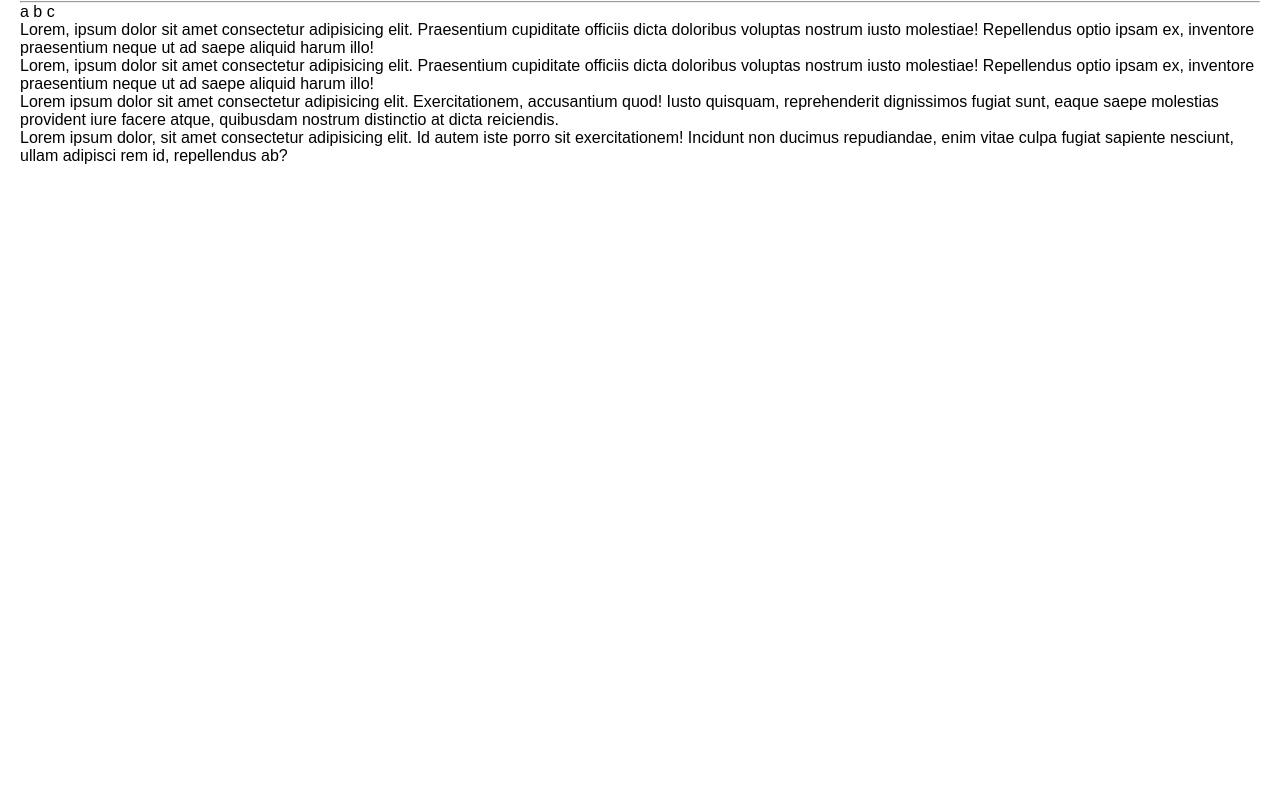
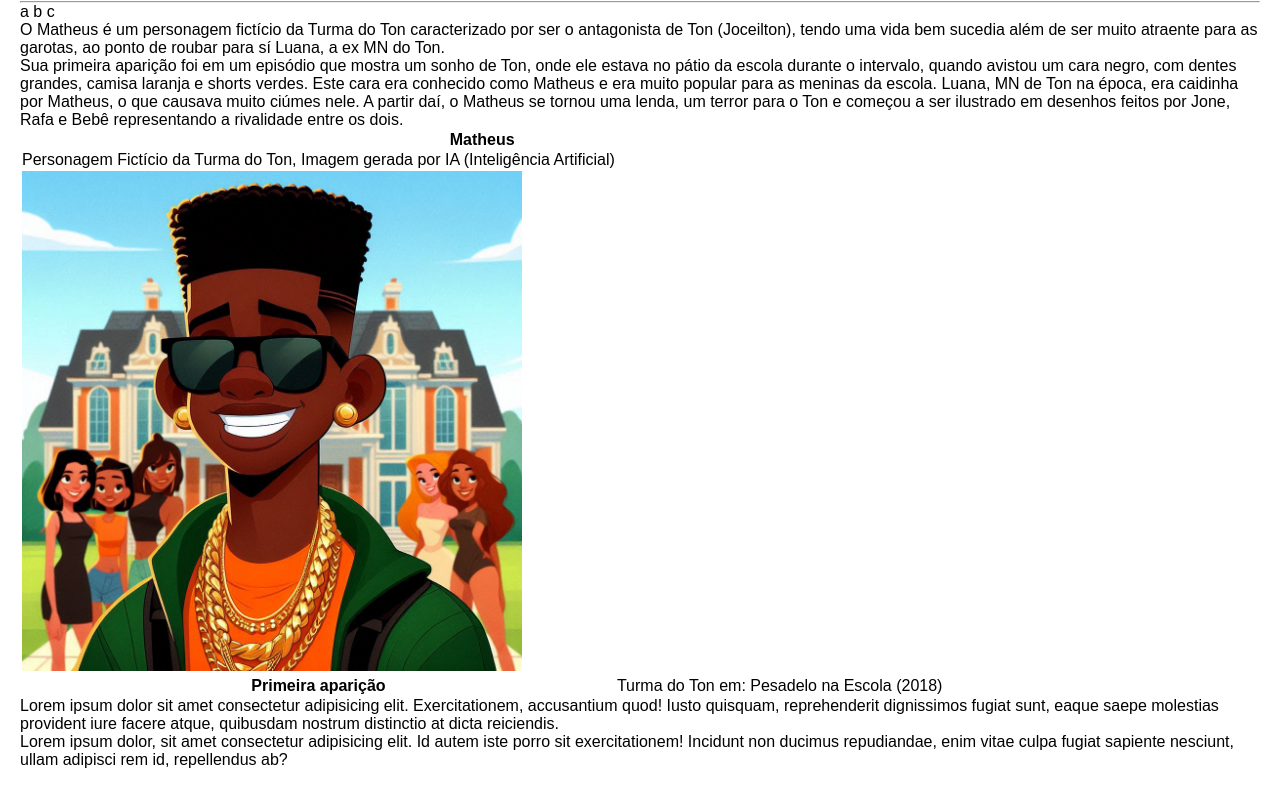
Before and after one commit to D4rthNihilus/projeto-matheus, a plain HTML site: page index.html in a window 1280 px wide. Shown: the part 113-902 px from the top of the page. Before the commit the page ends 800 px from the top, so only its background shows below. Drawn offline with nearby package versions, Linux system fonts and the light colour scheme; a web font is replaced by a local one.

Commit message:
Criei parte da section#introduction (texto introdutório + infobox)

```diff
--- a/index.html
+++ b/index.html
@@ -28,13 +28,32 @@
         </div>
         <section id="introduction">
             <article id="main-paragraph">
-                <p>Lorem, ipsum dolor sit amet consectetur adipisicing elit. Praesentium cupiditate officiis dicta doloribus voluptas nostrum iusto molestiae! Repellendus optio ipsam ex, inventore praesentium neque ut ad saepe aliquid harum illo!</p>
-                <p>Lorem, ipsum dolor sit amet consectetur adipisicing elit. Praesentium cupiditate officiis dicta doloribus voluptas nostrum iusto molestiae! Repellendus optio ipsam ex, inventore praesentium neque ut ad saepe aliquid harum illo!</p>
+                <p>O Matheus é um personagem fictício da Turma do Ton caracterizado por ser o antagonista de Ton (Joceilton), tendo uma vida bem sucedia além de ser muito atraente para as garotas, ao ponto de roubar para sí Luana, a ex MN do Ton.</p>
+
+                <p>Sua primeira aparição foi em um episódio que mostra um sonho de Ton, onde ele estava no pátio da escola durante o intervalo, quando avistou um cara negro, com dentes grandes, camisa laranja e shorts verdes. Este cara era conhecido como Matheus e era muito popular para as meninas da escola. Luana, MN de Ton na época, era caidinha por Matheus, o que causava muito ciúmes nele. A partir daí, o Matheus se tornou uma lenda, um terror para o Ton e começou a ser ilustrado em desenhos feitos por Jone, Rafa e Bebê representando a rivalidade entre os dois.</p>
             </article>
 
             <article id="infobox">
                 <table>
-
+                    <thead>
+                        <tr>
+                            <th colspan="2">Matheus</th>
+                        </tr>
+                    </thead>
+                    <tbody>
+                        <tr>
+                            <td colpan="2">Personagem Fictício da Turma do Ton, Imagem gerada por IA (Inteligência Artificial)</td>
+                        </tr>
+                        <tr>
+                            <td colpan="2">
+                                <img src="images/matheus-tg.jfif" alt="Imagem do Matheus feita por IA">
+                            </td>
+                        </tr>
+                        <tr>
+                            <th>Primeira aparição</th>
+                            <td>Turma do Ton em: Pesadelo na Escola (2018)</td>
+                        </tr>
+                    </tbody>
                 </table>
             </article>
 
--- a/styles/style.css
+++ b/styles/style.css
@@ -46,3 +46,7 @@ main > div#title h2 {
     font-size: 1em;
     font-weight: normal;
 }
+
+main > section#introduction > article#infobox > table > tbody > tr > td > img {
+    width: 500px;
+}
```
